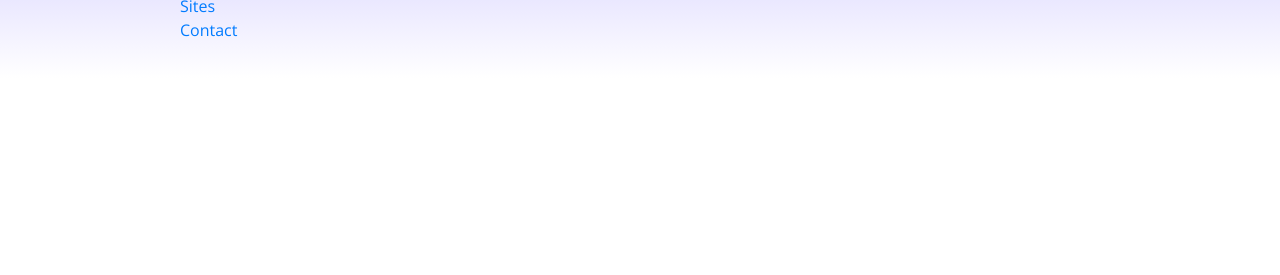
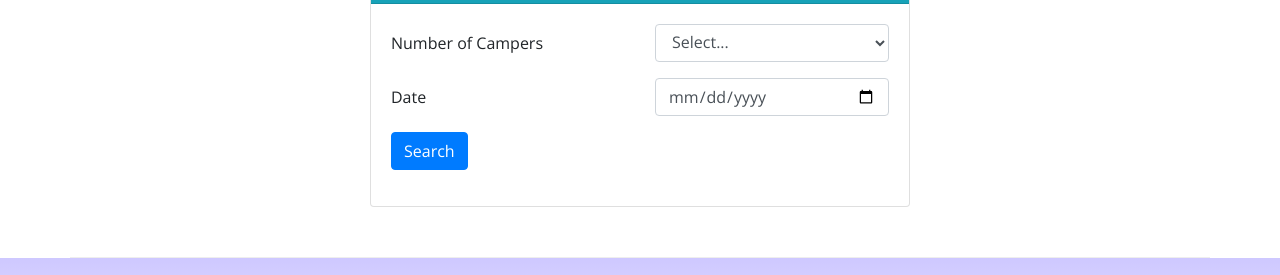
Before and after one commit to Qasper1974/nucamp, a website: page index.html in a window 1280 px wide. Shown: the part 1259-1534 px from the top of the page. Before the commit the page ends 1337 px from the top, so only its background shows below. Drawn offline with nearby package versions, Linux system fonts and the light colour scheme.

Commit message:
Week2 Task2

```diff
--- a/index.html
+++ b/index.html
@@ -96,6 +96,44 @@
                     </div>
                 </div>
             </div>
+
+            <div class="row row-content align-items-center">
+                <div class="col col-sm-6 mx-auto">
+                    <div class="card">
+                        <h3 class="card-header bg-info text-white">Reserve a Campsite</h3>
+                        <div class="card-body">
+                            <form>
+                                <div class="form-group row">
+                                    <label class="col-sm-6 col-form-label">Number of Campers</label>
+                                    <div class="col-sm-6">
+                                        <select class="form-control" name="numCampers" id="numCampers">
+                                            <option value="" selected disabled hidden>Select...</option>
+                                            <option value="1">1</option>
+                                            <option value="2">2</option>
+                                            <option value="3">3</option>
+                                            <option value="4">4</option>
+                                            <option value="5">5</option>
+                                            <option value="6">6</option>
+                                        </select>
+                                    </div>
+                                </div>
+                                <div class="form-group row">
+                                    <label for="date" class="col-12 col-sm-6 col-form-label">Date</label>
+                                    <div class="col">
+                                        <input class="form-control" type="date" id="date" name="date" placeholder="date"/>
+                                    </div>
+                                </div>
+                                <div class="form-group row">
+                                    <div class="col">
+                                        <button type="submit" class="btn btn-primary">Search</button>
+                                    </div>
+                                </div>
+                            </form>
+                        </div>
+                    </div>
+
+                </div>
+            </div>
         </div>
         <footer class="site-footer">
             <div class="container">
```
